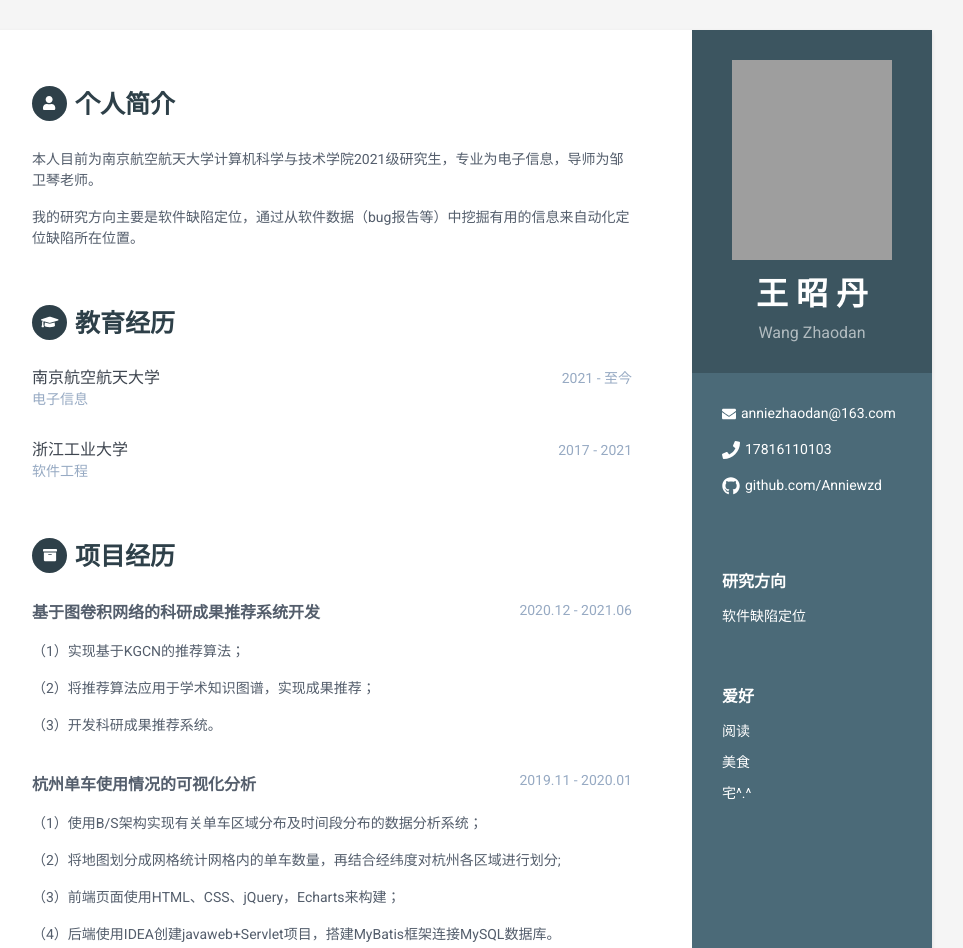
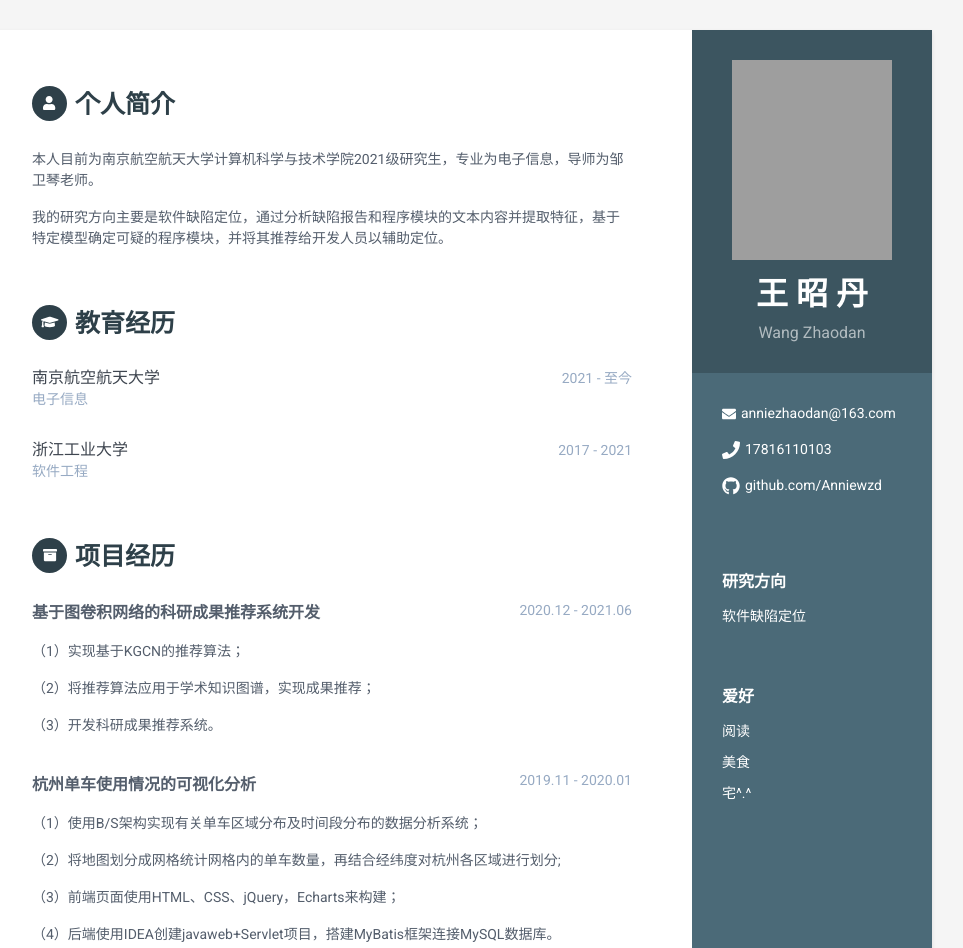
Before and after one commit to Anniewzd/anniewzd.github.io, a plain HTML site: page index.html in a window 1280 px wide. Shown: the top 948 px of the page, without its empty margins (188-1151 px from the left). Drawn offline with Linux system fonts and the light colour scheme; grey boxes are pictures that could not be loaded.

Commit message:
homepage

```diff
--- a/index.html
+++ b/index.html
@@ -76,7 +76,7 @@
 			<h2 class="section-title"><span class="icon-holder"><i class="fas fa-user"></i></span><strong>个人简介</strong></h2>
 			<div class="summary">
 				<p>本人目前为南京航空航天大学计算机科学与技术学院2021级研究生，专业为电子信息，导师为邹卫琴老师。</p>
-				<p>我的研究方向主要是软件缺陷定位，通过从软件数据（bug报告等）中挖掘有用的信息来自动化定位缺陷所在位置。</p>
+				<p>我的研究方向主要是软件缺陷定位，通过分析缺陷报告和程序模块的文本内容并提取特征，基于特定模型确定可疑的程序模块，并将其推荐给开发人员以辅助定位。</p>
 			</div><!--//summary-->
 		</section><!--//section-->
 
```
